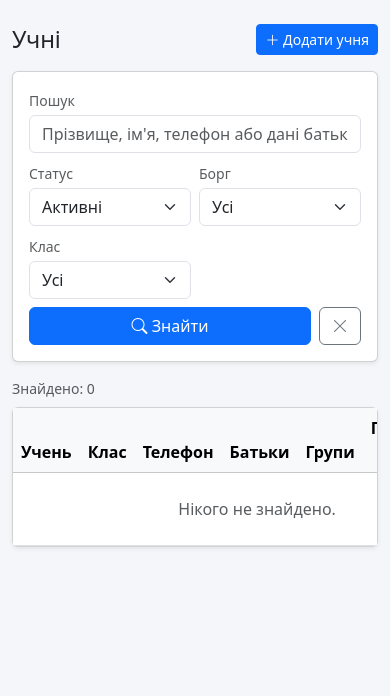
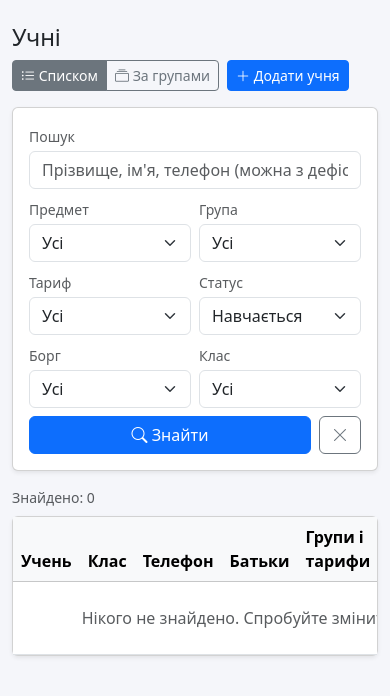
Before and after one commit to Mariia2403/nmt-school-system, a Django app: page /students/?status=active in a window 390 px wide. Shown: the part 56-752 px from the top of the page. Run offline with Django 5.2, Linux system fonts and the light colour scheme; a user stored in the database is signed in; tables that the repository leaves empty hold one stand-in row (values such as "Sample post"); data that the repository does not hold is empty; some libraries are stand-ins or nearby versions.

Commit message:
Students page: subject, group, tariff filters, view by groups, phone search by digits

```diff
--- a/school/views.py
+++ b/school/views.py
@@ -4,6 +4,7 @@ Every page is only for logged-in users with a role (see access.py):
 @staff_page  - administrator and teachers (a teacher sees only his own data),
 @admin_page  - only the administrator (money and debts).
 """
+import re
 from datetime import date, datetime, timedelta
 from decimal import Decimal
 
@@ -11,7 +12,7 @@ from django.conf import settings
 from django.contrib import messages
 from django.core.exceptions import ValidationError
 from django.core.paginator import Paginator
-from django.db.models import Avg, Count, DecimalField, Exists, F, OuterRef, Prefetch, Q, Sum, Value
+from django.db.models import Avg, Count, DecimalField, Exists, F, Func, OuterRef, Prefetch, Q, Sum, Value
 from django.db.models.functions import Coalesce
 from django.db import transaction
 from django.shortcuts import get_object_or_404, redirect, render
@@ -23,7 +24,7 @@ from .access import (
 )
 from .models import (
     Attendance, Contract, ContractPause, Expense, Invoice, Lesson, Payment, Refund, Salary, Student, StudyGroup, Subject,
-    Teacher, Test, TestResult, months_between, next_month,
+    Tariff, Teacher, Test, TestResult, months_between, next_month,
 )
 
 ZERO = Value(Decimal("0"))
@@ -210,38 +211,74 @@ def teacher_dashboard(request, teacher):
 
 @staff_page
 def student_list(request):
+    """List of students with search and filters.
+    Two views: "Списком" (20 students on a page) and "За групами" (blocks by group)."""
     today = timezone.localdate()
     q = request.GET.get("q", "").strip()
     status = request.GET.get("status", "")
     grade = request.GET.get("grade", "")
     debt_filter = request.GET.get("debt", "")
+    subject_id = request.GET.get("subject", "")
+    group_id = request.GET.get("group", "")
+    tariff_id = request.GET.get("tariff", "")
+    view_mode = "groups" if request.GET.get("view") == "groups" else "list"
+    is_school_admin = is_admin(request.user)
 
-    active_contract = Contract.objects.filter(student=OuterRef("pk"), status=Contract.Status.ACTIVE)
+    # Open contracts = the student studies now or is on pause (both keep a place in the group)
+    open_contracts = Contract.objects.filter(status__in=Contract.OPEN_STATUSES)
+    if not is_school_admin:
+        # A teacher sees only his groups, also inside a student row
+        open_contracts = open_contracts.filter(group__in=groups_for(request.user))
+    has_active = Exists(Contract.objects.filter(student=OuterRef("pk"), status=Contract.Status.ACTIVE))
+    has_suspended = Exists(Contract.objects.filter(student=OuterRef("pk"), status=Contract.Status.SUSPENDED))
     students = (
         # A teacher sees only students of his groups
         Student.objects.filter(pk__in=students_for(request.user))
-        .annotate(has_active=Exists(active_contract))
-        # Load active contracts with groups in ONE extra query (not one query per student)
+        .annotate(has_active=has_active, has_suspended=has_suspended)
+        # Open contracts with groups and tariffs in ONE extra query (not one query per student)
         .prefetch_related(Prefetch(
             "contracts",
-            queryset=Contract.objects.filter(status=Contract.Status.ACTIVE).select_related("group__subject"),
-            to_attr="active_contracts",
+            queryset=open_contracts.select_related("group__subject", "tariff").order_by("group__subject__name", "group__name"),
+            to_attr="open_contracts",
         ))
     )
 
-    # Search: every word must be found in one of the fields.
-    # "Шевченко Анна" finds Anna Shevchenko.
-    for word in q.split():
-        students = students.filter(
-            Q(last_name__icontains=word) | Q(first_name__icontains=word) | Q(phone__icontains=word)
-            | Q(parent_name__icontains=word) | Q(parent_phone__icontains=word)
-        )
-    if status == "active":
+    # Search. A phone is searched by digits only: "067-123-45-67", "(067) 123 45 67"
+    # and "0671234567" find the same "+380671234567".
+    digits = re.sub(r"\D", "", q)
+    if q and len(digits) >= 5 and not re.search(r"[^\d\s()+\-.]", q):
+        students = students.annotate(
+            phone_digits=Func(F("phone"), Value(r"\D"), Value(""), Value("g"), function="regexp_replace"),
+            parent_digits=Func(F("parent_phone"), Value(r"\D"), Value(""), Value("g"), function="regexp_replace"),
+        ).filter(Q(phone_digits__contains=digits) | Q(parent_digits__contains=digits))
+    else:
+        # Every word must be found in one of the fields: "Шевченко Анна" finds Anna Shevchenko
+        for word in q.split():
+            students = students.filter(
+                Q(last_name__icontains=word) | Q(first_name__icontains=word) | Q(phone__icontains=word)
+                | Q(parent_name__icontains=word) | Q(parent_phone__icontains=word)
+            )
+
+    # Status: the same three words everywhere
+    if status == "active":          # Навчається: at least one active contract
         students = students.filter(has_active=True)
-    elif status == "inactive":
-        students = students.filter(has_active=False)
+    elif status == "paused":        # На паузі: only paused contracts
+        students = students.filter(has_active=False, has_suspended=True)
+    elif status == "inactive":      # Не навчається: no open contracts
+        students = students.filter(has_active=False, has_suspended=False)
     if grade.isdigit():
         students = students.filter(grade=int(grade))
+
+    # Subject / group / tariff: the student has an OPEN contract with it
+    contract_filter = Q()
+    if subject_id.isdigit():
+        contract_filter &= Q(group__subject_id=int(subject_id))
+    if group_id.isdigit():
+        contract_filter &= Q(group_id=int(group_id))
+    if tariff_id.isdigit() and is_school_admin:
+        contract_filter &= Q(tariff_id=int(tariff_id))
+    if contract_filter:
+        students = students.filter(pk__in=open_contracts.filter(contract_filter).values("student_id"))
 
     # Debts are calculated once and used for the filter and for the table
     debts = debt_by_student(today)
@@ -251,28 +288,61 @@ def student_list(request):
     elif debt_filter == "noaccess":
         students = students.filter(pk__in=blocked)
 
-    total_found = students.count()
-    page = Paginator(students, 20).get_page(request.GET.get("page"))
-
-    # Add the debt to every student on this page
-    for student in page:
+    def add_marks(student):
         student.debt = debts.get(student, Decimal("0"))
         student.no_access = student.pk in blocked
+        return student
 
-    # Keep search and filters when the user goes to another page
+    total_found = students.count()
+    page = None
+    blocks = []
+    if view_mode == "groups":
+        # Blocks by group. A student in two groups is shown in both blocks.
+        found = {s.pk: add_marks(s) for s in students}
+        rows = (
+            open_contracts.filter(student_id__in=found.keys()).filter(contract_filter)
+            .select_related("group__subject", "group__teacher", "tariff")
+            .order_by("group__subject__name", "group__name", "student__last_name", "student__first_name")
+        )
+        by_group = {}
+        for contract in rows:
+            block = by_group.setdefault(contract.group_id, {"group": contract.group, "rows": []})
+            block["rows"].append({"student": found[contract.student_id], "contract": contract})
+        blocks = list(by_group.values())
+        in_groups = {row["student"].pk for block in blocks for row in block["rows"]}
+        without_group = [s for pk, s in found.items() if pk not in in_groups]
+    else:
+        page = Paginator(students, 20).get_page(request.GET.get("page"))
+        for student in page:
+            add_marks(student)
+        without_group = []
+
+    # Keep search and filters when the user goes to another page or changes the view
     params = request.GET.copy()
     params.pop("page", None)
+    params.pop("view", None)
 
+    groups = groups_for(request.user).select_related("subject").order_by("subject__name", "name")
     context = {
         "page": page,
+        "blocks": blocks,
+        "without_group": without_group,
+        "view_mode": view_mode,
         "total_found": total_found,
         "q": q,
         "status": status,
         "grade": grade,
         "debt_filter": debt_filter,
+        "subject_id": subject_id,
+        "group_id": group_id,
+        "tariff_id": tariff_id,
+        "subjects": subjects_for(request.user),
+        "groups": groups,
+        "tariffs": Tariff.objects.all() if is_school_admin else Tariff.objects.none(),
         "overdue_days": settings.DEBT_OVERDUE_DAYS,
         "grades": students_for(request.user).values_list("grade", flat=True).distinct().order_by("grade"),
         "querystring": params.urlencode(),
+        "today": today,
     }
     return render(request, "school/student_list.html", context)
 
--- a/templates/school/student_list.html
+++ b/templates/school/student_list.html
@@ -3,32 +3,79 @@
 {% block title %}Учні — Школа НМТ{% endblock %}
 
 {% block content %}
-<div class="d-flex justify-content-between align-items-center mb-3">
+<div class="d-flex flex-wrap justify-content-between align-items-center gap-2 mb-3">
   <h1 class="h3 mb-0">Учні</h1>
+  <div class="d-flex gap-2">
+    <!-- Two views of the same search result -->
+    <div class="btn-group btn-group-sm" role="group">
+      <a href="?{{ querystring }}" class="btn btn-outline-secondary {% if view_mode == 'list' %}active{% endif %}">
+        <i class="bi bi-list-ul"></i> Списком
+      </a>
+      <a href="?{{ querystring }}{% if querystring %}&{% endif %}view=groups"
+         class="btn btn-outline-secondary {% if view_mode == 'groups' %}active{% endif %}">
+        <i class="bi bi-collection"></i> За групами
+      </a>
+    </div>
     {% if is_school_admin %}
       <a href="{% url 'admin:school_student_add' %}" class="btn btn-primary btn-sm">
         <i class="bi bi-plus-lg"></i> Додати учня
       </a>
     {% endif %}
   </div>
+</div>
 
 <!-- Search and filters: a GET form, so the filters stay in the address -->
 <form method="get" class="card card-body shadow-sm mb-3">
+  {% if view_mode == "groups" %}<input type="hidden" name="view" value="groups">{% endif %}
   <div class="row g-2 align-items-end">
-    <div class="col-md-4">
+    <div class="col-lg-4">
       <label class="form-label small text-muted mb-1">Пошук</label>
       <input type="text" name="q" value="{{ q }}" class="form-control"
-             placeholder="Прізвище, ім'я, телефон або дані батьків">
+             placeholder="Прізвище, ім'я, телефон (можна з дефісами) або дані батьків">
     </div>
-    <div class="col-6 col-md-2">
+    <div class="col-6 col-md-3 col-lg-2">
+      <label class="form-label small text-muted mb-1">Предмет</label>
+      <select name="subject" class="form-select">
+        <option value="">Усі</option>
+        {% for s in subjects %}
+          <option value="{{ s.pk }}" {% if subject_id == s.pk|stringformat:"d" %}selected{% endif %}>{{ s.name }}</option>
+        {% endfor %}
+      </select>
+    </div>
+    <div class="col-6 col-md-3 col-lg-3">
+      <label class="form-label small text-muted mb-1">Група</label>
+      <select name="group" class="form-select">
+        <option value="">Усі</option>
+        {% for g in groups %}
+          <option value="{{ g.pk }}" {% if group_id == g.pk|stringformat:"d" %}selected{% endif %}>
+            {{ g.full_name }}{% if g.end_date and g.end_date < today %} (завершена){% endif %}
+          </option>
+        {% endfor %}
+      </select>
+    </div>
+    {% if is_school_admin %}
+    <div class="col-6 col-md-3 col-lg-3">
+      <label class="form-label small text-muted mb-1">Тариф</label>
+      <select name="tariff" class="form-select">
+        <option value="">Усі</option>
+        {% for t in tariffs %}
+          <option value="{{ t.pk }}" {% if tariff_id == t.pk|stringformat:"d" %}selected{% endif %}>
+            {{ t.name }} — {{ t.monthly_price|floatformat:"0g" }} ₴/міс{% if not t.is_active %} (архів){% endif %}
+          </option>
+        {% endfor %}
+      </select>
+    </div>
+    {% endif %}
+    <div class="col-6 col-md-3 col-lg-2">
       <label class="form-label small text-muted mb-1">Статус</label>
       <select name="status" class="form-select">
         <option value="">Усі</option>
-        <option value="active" {% if status == "active" %}selected{% endif %}>Активні</option>
-        <option value="inactive" {% if status == "inactive" %}selected{% endif %}>Неактивні</option>
+        <option value="active" {% if status == "active" %}selected{% endif %}>Навчається</option>
+        <option value="paused" {% if status == "paused" %}selected{% endif %}>На паузі</option>
+        <option value="inactive" {% if status == "inactive" %}selected{% endif %}>Не навчається</option>
       </select>
     </div>
-    <div class="col-6 col-md-2">
+    <div class="col-6 col-md-3 col-lg-2">
       <label class="form-label small text-muted mb-1">Борг</label>
       <select name="debt" class="form-select">
         <option value="">Усі</option>
@@ -36,7 +83,7 @@
         <option value="noaccess" {% if debt_filter == "noaccess" %}selected{% endif %}>Без допуску</option>
       </select>
     </div>
-    <div class="col-6 col-md-2">
+    <div class="col-6 col-md-3 col-lg-2">
       <label class="form-label small text-muted mb-1">Клас</label>
       <select name="grade" class="form-select">
         <option value="">Усі</option>
@@ -45,9 +92,10 @@
         {% endfor %}
       </select>
     </div>
-    <div class="col-md-2 d-flex gap-2">
+    <div class="col-md-3 col-lg-2 d-flex gap-2">
       <button type="submit" class="btn btn-primary flex-fill"><i class="bi bi-search"></i> Знайти</button>
-      <a href="{% url 'school:student_list' %}" class="btn btn-outline-secondary" title="Скинути фільтри">
+      <a href="{% url 'school:student_list' %}{% if view_mode == 'groups' %}?view=groups{% endif %}"
+         class="btn btn-outline-secondary" title="Скинути фільтри">
         <i class="bi bi-x-lg"></i>
       </a>
     </div>
@@ -56,6 +104,52 @@
 
 <p class="text-muted small mb-2">Знайдено: {{ total_found }}</p>
 
+{% if view_mode == "groups" %}
+  <!-- ───── View "За групами": one card per group ───── -->
+  {% for block in blocks %}
+    <div class="card shadow-sm mb-3">
+      <div class="card-header bg-white d-flex flex-wrap justify-content-between gap-2">
+        <a href="{% url 'school:group_detail' block.group.pk %}" class="fw-semibold text-decoration-none">
+          <i class="bi bi-collection"></i> {{ block.group.full_name }}
+        </a>
+        <span class="small text-muted">
+          {{ block.group.teacher }} · знайдено {{ block.rows|length }} з {{ block.group.max_students }} місць
+        </span>
+      </div>
+      <div class="table-responsive">
+        <table class="table table-hover align-middle mb-0">
+          <tbody>
+            {% for row in block.rows %}
+              {% include "school/student_row.html" with student=row.student contract=row.contract %}
+            {% endfor %}
+          </tbody>
+        </table>
+      </div>
+    </div>
+  {% endfor %}
+  {% if without_group %}
+    <div class="card shadow-sm mb-3">
+      <div class="card-header bg-white fw-semibold text-muted">
+        <i class="bi bi-person-dash"></i> Зараз не в групі ({{ without_group|length }})
+        <span class="small fw-normal">— не навчаються або всі договори завершені</span>
+      </div>
+      <div class="table-responsive">
+        <table class="table table-hover align-middle mb-0">
+          <tbody>
+            {% for student in without_group %}
+              {% include "school/student_row.html" with student=student contract=None %}
+            {% endfor %}
+          </tbody>
+        </table>
+      </div>
+    </div>
+  {% endif %}
+  {% if not blocks and not without_group %}
+    <div class="card card-body text-center text-muted">Нікого не знайдено. Спробуйте змінити фільтри.</div>
+  {% endif %}
+
+{% else %}
+  <!-- ───── View "Списком": 20 students on a page ───── -->
   <div class="card shadow-sm">
     <div class="table-responsive">
       <table class="table table-hover align-middle mb-0">
@@ -65,51 +159,16 @@
             <th>Клас</th>
             <th>Телефон</th>
             <th>Батьки</th>
-          <th>Групи</th>
+            <th>Групи{% if is_school_admin %} і тарифи{% endif %}</th>
             <th class="text-end" title="Прострочено понад {{ overdue_days }} дн.">{% if is_school_admin %}Прострочений борг{% else %}Оплата{% endif %}</th>
+            {% if is_school_admin %}<th></th>{% endif %}
           </tr>
         </thead>
         <tbody>
           {% for student in page %}
-          <tr>
-            <td>
-              <a href="{% url 'school:student_detail' student.pk %}" class="fw-semibold text-decoration-none">
-                {{ student.last_name }} {{ student.first_name }}
-              </a>
-              {% if student.debt %}
-                <i class="bi bi-exclamation-circle-fill text-danger ms-1" title="Прострочена оплата"></i>
-              {% endif %}
-              {% if not student.has_active %}
-                <span class="badge text-bg-secondary ms-1">неактивний</span>
-              {% endif %}
-            </td>
-            <td>{{ student.grade }}</td>
-            <td class="text-nowrap">{{ student.phone|default:"—" }}</td>
-            <td>
-              <div>{{ student.parent_name|default:"—" }}</div>
-              <div class="small text-muted text-nowrap">{{ student.parent_phone }}</div>
-            </td>
-            <td>
-              {% for contract in student.active_contracts %}
-                <span class="badge text-bg-light border">{{ contract.group.full_name }}</span>
+            {% include "school/student_row.html" with student=student contract=None show_groups=True %}
           {% empty %}
-                <span class="text-muted">—</span>
-              {% endfor %}
-            </td>
-            <td class="text-end text-nowrap">
-              {% if student.debt and is_school_admin %}
-                <span class="text-danger fw-semibold">{{ student.debt|floatformat:"0g" }} ₴</span>
-              {% elif student.debt %}
-                <!-- A teacher sees only the fact of a debt, not the amount -->
-                <span class="badge text-bg-danger">є борг</span>
-              {% else %}
-                <span class="text-muted">—</span>
-              {% endif %}
-              {% if student.no_access %}<div><span class="badge text-bg-danger"><i class="bi bi-slash-circle"></i> Без допуску</span></div>{% endif %}
-            </td>
-          </tr>
-        {% empty %}
-          <tr><td colspan="6" class="text-center text-muted py-4">Нікого не знайдено.</td></tr>
+            <tr><td colspan="7" class="text-center text-muted py-4">Нікого не знайдено. Спробуйте змінити фільтри.</td></tr>
           {% endfor %}
         </tbody>
       </table>
@@ -119,7 +178,7 @@
   <!-- Pages: 20 students on one page -->
   {% if page.has_other_pages %}
   <nav class="mt-3">
-  <ul class="pagination justify-content-center">
+    <ul class="pagination justify-content-center flex-wrap">
       {% if page.has_previous %}
         <li class="page-item"><a class="page-link" href="?{{ querystring }}&page={{ page.previous_page_number }}">‹</a></li>
       {% endif %}
@@ -134,4 +193,5 @@
     </ul>
   </nav>
   {% endif %}
+{% endif %}
 {% endblock %}
```
Also changed, not shown: templates/school/student_row.html (added, +61 -0 lines). Lines whose indentation alone changed are shown as unchanged.
